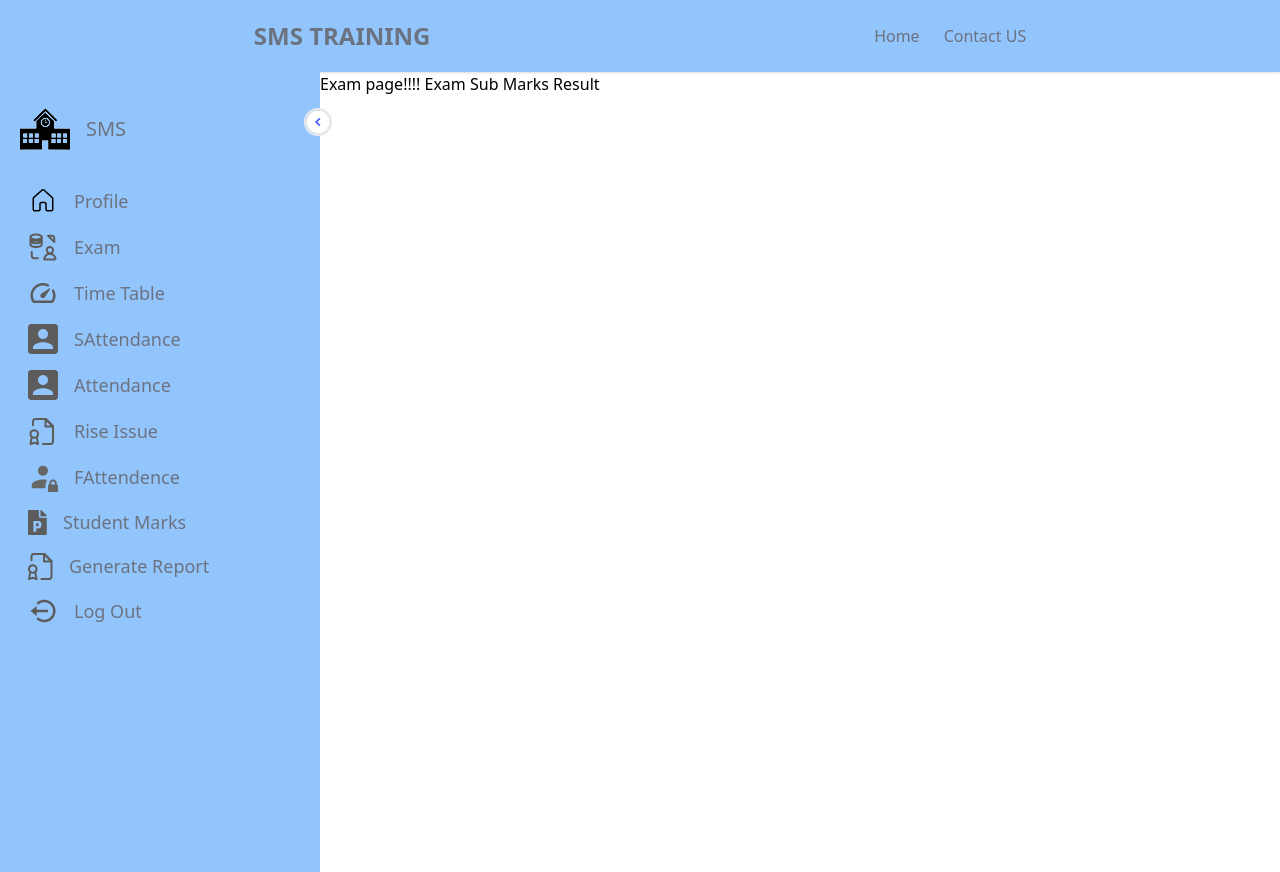
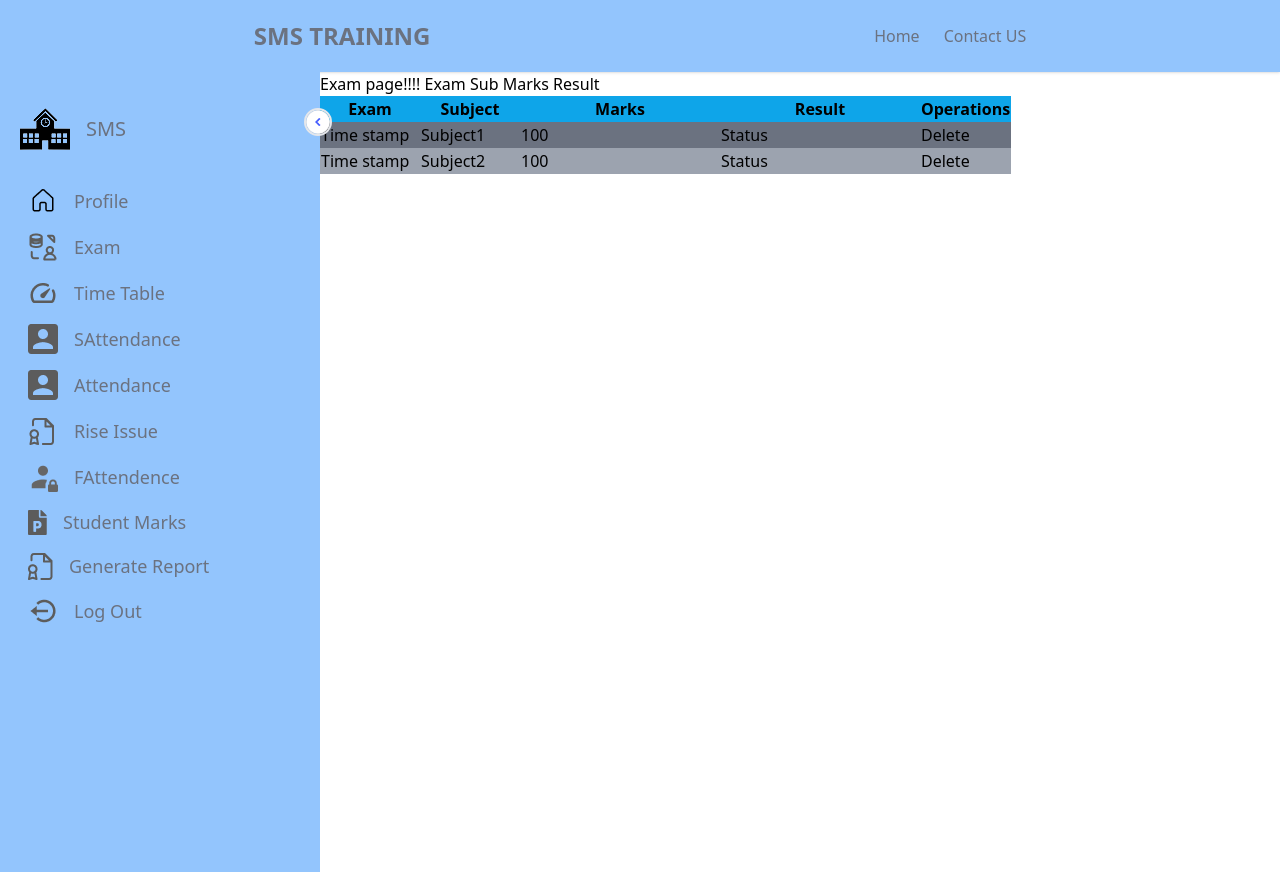
Before and after one commit to incubation-center/Electron-DesktopApp---Group7, a React (Vite) app: page /exam in a window 1280 px wide. Built offline with nearby package versions, Linux system fonts and the light colour scheme.

Commit message:
table component

```diff
--- /dev/null
+++ b/src/Components/TableCustom.tsx
@@ -0,0 +1,41 @@
+import React, { HTMLAttributes, TdHTMLAttributes } from "react";
+import Table from "rc-table";
+import {
+  ColumnsType,
+  ColumnGroupType,
+  ColumnType,
+} from "rc-table/lib/interface";
+const bgRowColor = (record: any, index: number, indent: number): string => {
+  if (index % 2 === 0) {
+    return "bg-gray-500";
+  }
+  return "bg-gray-400";
+};
+
+const onHeaderRow = (record: any, index: number | undefined) => {
+  const props: HTMLAttributes<any> | TdHTMLAttributes<any> = {
+    className: "bg-sky-500",
+  };
+  return props;
+};
+
+const TableCustom = ({
+  data,
+  columns,
+}: {
+  data: ColumnsType<any> | undefined;
+  columns: ColumnsType<ColumnGroupType<any> | ColumnType<any>> | undefined;
+}) => {
+  return (
+    <Table
+      onHeaderRow={onHeaderRow}
+      className=""
+      columns={columns}
+      data={data}
+      rowClassName={bgRowColor}
+    />
+  );
+};
+
+export default TableCustom;
+// files types
--- a/src/Pages/Student/Exam.tsx
+++ b/src/Pages/Student/Exam.tsx
@@ -1,8 +1,7 @@
-import Table from '@/Components/Table'
-import React from 'react'
-import data from "../data.json"
-type Data = typeof data;
-type SortKeys = keyof Data[0];
+import React from "react";
+
+import Table from "rc-table";
+import TableCustom from "@/Components/TableCustom";
 
 // const headers: { key: SortKeys; label: string }[] = [
 //   { key: "id", label: "ID" },
@@ -12,13 +11,62 @@ type SortKeys = keyof Data[0];
 //   { key: "gender", label: "Gender" },
 //   { key: "ip_address", label: "IP address" },
 // ];
+
+const data = [
+  {
+    exam: "Time stamp",
+    subject: "Subject1",
+    mark: 100,
+    result: "Status",
+    key: "1",
+  },
+  {
+    exam: "Time stamp",
+    subject: "Subject2",
+    mark: 100,
+    result: "Status",
+    key: "2",
+  },
+];
+const columns = [
+  {
+    title: "Exam",
+    dataIndex: "exam",
+    key: "exam",
+    width: 100,
+  },
+  {
+    title: "Subject",
+    dataIndex: "subject",
+    key: "subject",
+    width: 100,
+  },
+  {
+    title: "Marks",
+    dataIndex: "mark",
+    key: "mark",
+    width: 200,
+  },
+  {
+    title: "Result",
+    dataIndex: "result",
+    key: "result",
+    width: 200,
+  },
+  {
+    title: "Operations",
+    dataIndex: "",
+    key: "operations",
+    render: () => <a href="#">Delete</a>,
+  },
+];
 function Exam() {
-
   return (
-    <div>Exam page!!!! Exam Sub Marks Result
-      {/* <Table data={data} /> */}
+    <div>
+      Exam page!!!! Exam Sub Marks Result
+      <TableCustom data={data} columns={columns} />
     </div>
-  )
+  );
 }
 
-export default Exam
+export default Exam;
```
